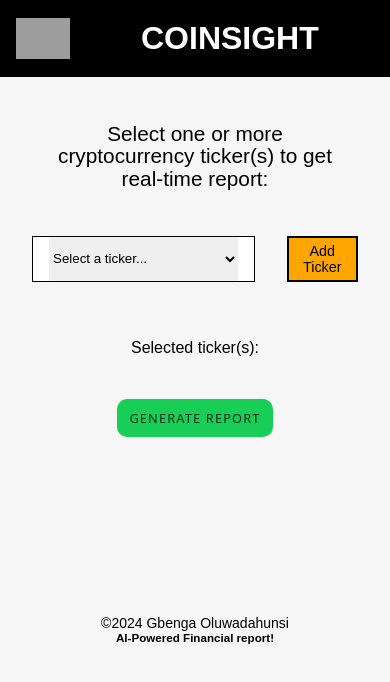
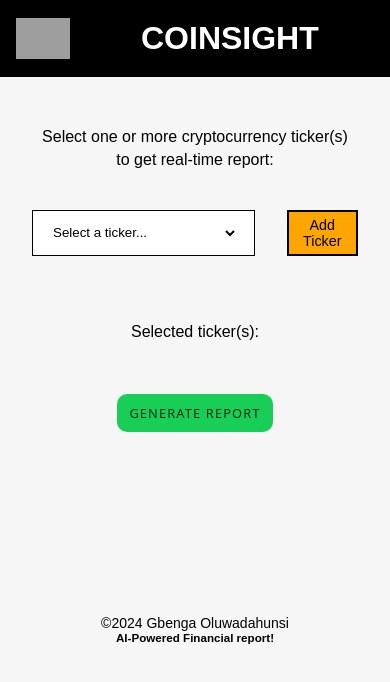
Before and after one commit to gbengaoluwadahunsi/coinSight, a React (Vite) app: page / in a window 390 px wide. Shown: the top 682 px of the page. Built offline with nearby package versions, Linux system fonts and the light colour scheme; grey boxes are pictures that could not be loaded.

Commit message:
Reduced font-size of the form label on mobile view

```diff
--- a/src/index.css
+++ b/src/index.css
@@ -97,6 +97,7 @@ p.tag-line {
   display: flex;
   align-items: center;
   height: 3em;
+
 }
 
 /* controls */
@@ -140,6 +141,8 @@ input[type="text"] {
   border: none;
   padding: 1em 0;
   width: 100%;
+  background-color: #fff;
+
 
 
 }
@@ -367,6 +370,10 @@ footer {
     width: 100%;
   }
 
+  label{
+    font-size: 1em;
+  }
+
   .generate-report-btn{
     font-size: 80%;
   }
```
